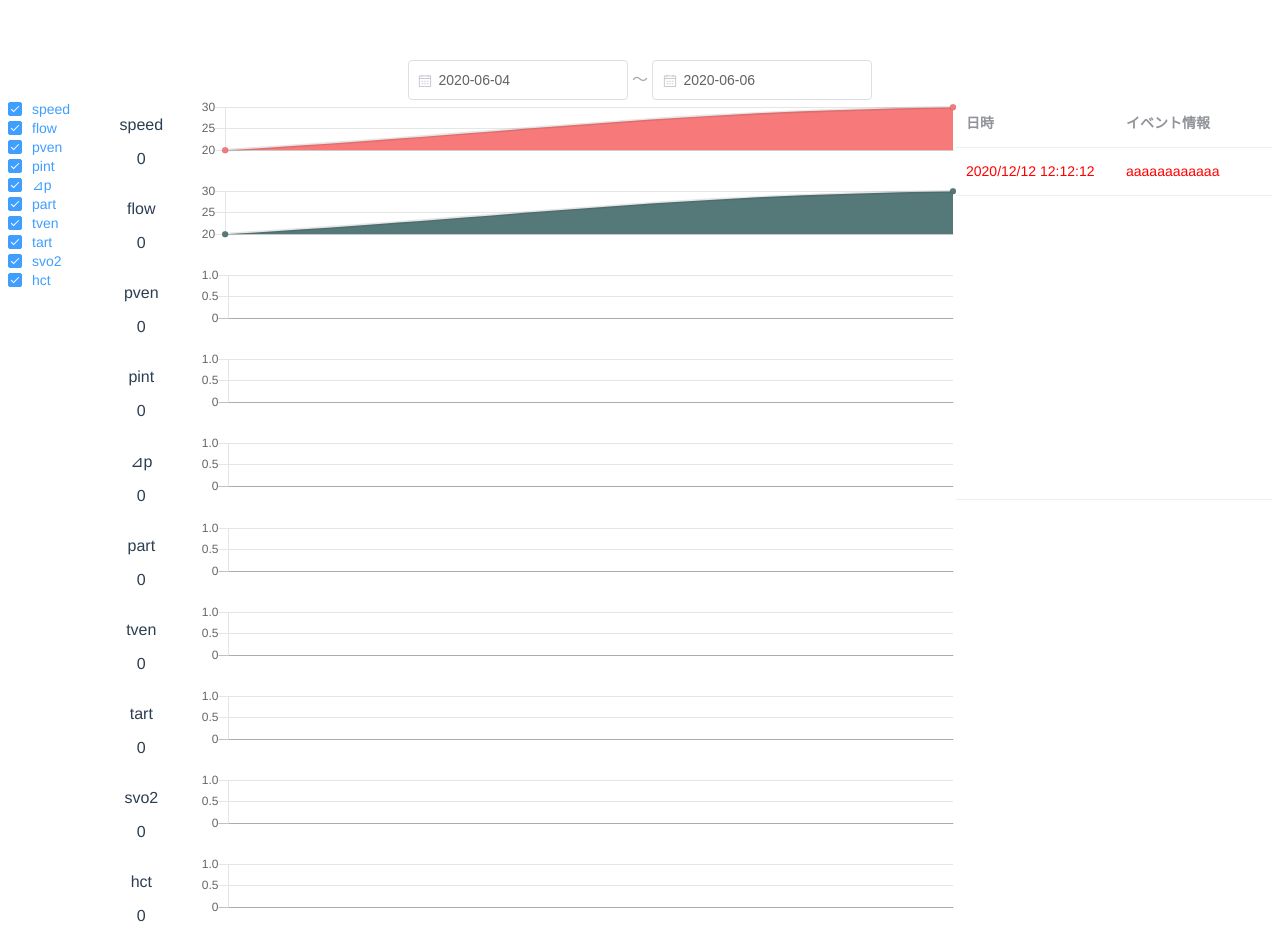
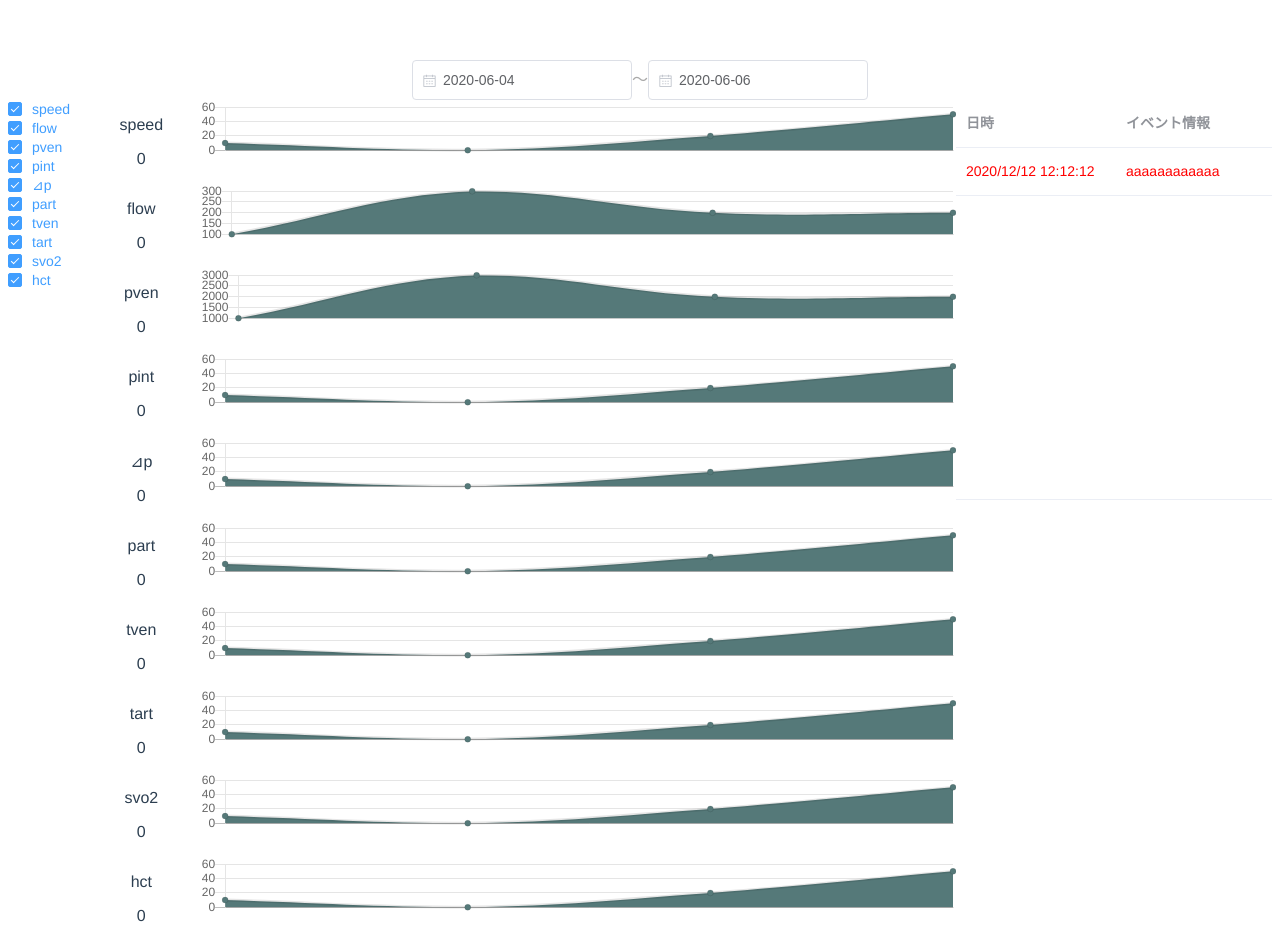
Before and after one commit to wazatoki/IotLogger, a Vue app in the folder client/: page / in a window 1280 px wide. Built offline with nearby package versions, Linux system fonts and the light colour scheme.

Commit message:
グラフ描画の調整

```diff
--- a/client/src/components/AlertLogs.vue
+++ b/client/src/components/AlertLogs.vue
@@ -9,15 +9,15 @@
 
 <script>
 export default {
-    name: 'AlertLogs',
-    props: {
-        alertData: Array,
-    },
-}
+  name: "AlertLogs",
+  props: {
+    alertData: Array
+  }
+};
 </script>
 
 <style scoped>
-  .alert-logs >>> .alert-item {
-    color: red;
-  }
+.alert-logs >>> .alert-item {
+  color: red;
+}
 </style>
--- a/client/src/components/BaseWrapper.vue
+++ b/client/src/components/BaseWrapper.vue
@@ -7,7 +7,7 @@
     </el-row>
     <el-row>
       <el-col :span="18">
-        <cyclic-logs></cyclic-logs>
+        <cyclic-logs v-bind:cyclickData="cyclickData"></cyclic-logs>
       </el-col>
       <el-col :span="6">
         <alert-logs v-bind:alertData="alertData"></alert-logs>
@@ -29,7 +29,8 @@ export default {
   },
   data() {
     return {
-      alertData: [{ date: "2020/12/12 12:12:12", name: "aaaaaaaaaaaa" }]
+      alertData: [{ date: "2020/12/12 12:12:12", name: "aaaaaaaaaaaa" }],
+      cyclickData: [{ datetime:"2020/12/12 12:12:12", speed: 10, flow: 100, pven: 1000 },{ datetime:"2020/12/12 12:12:13", speed: 0, flow: 300, pven: 3000 },{ datetime:"2020/12/12 12:12:14", speed: 20, flow: 200, pven: 2000 }, { datetime:"2020/12/12 12:12:15", speed: 50, flow: 200, pven: 2000 }]
     };
   }
 };
--- a/client/src/components/CyclicLogs.vue
+++ b/client/src/components/CyclicLogs.vue
@@ -145,6 +145,124 @@ export default {
   components: {
     GeneralChart
   },
+  props: {
+    cyclickData: Array
+  },
+  computed: {
+    speedData: function() {
+      let result = this.createChartDataObj();
+      for (let i = 0; i < this.cyclickData.length; i++) {
+        result.datasets[0].data.push({
+          x: this.cyclickData[i]["datetime"],
+          y: this.cyclickData[i]["speed"]
+        });
+      }
+      return result;
+    },
+    flowData: function() {
+      let result = this.createChartDataObj();
+      for (let i = 0; i < this.cyclickData.length; i++) {
+        result.datasets[0].data.push({
+          x: this.cyclickData[i]["datetime"],
+          y: this.cyclickData[i]["flow"]
+        });
+      }
+      return result;
+    },
+    pvenData: function() {
+      let result = this.createChartDataObj();
+      for (let i = 0; i < this.cyclickData.length; i++) {
+        result.datasets[0].data.push({
+          x: this.cyclickData[i]["datetime"],
+          y: this.cyclickData[i]["pven"]
+        });
+      }
+      return result;
+    },
+    pintData: function() {
+      let result = this.createChartDataObj();
+      for (let i = 0; i < this.cyclickData.length; i++) {
+        result.datasets[0].data.push({
+          x: this.cyclickData[i]["datetime"],
+          y: this.cyclickData[i]["speed"]
+        });
+      }
+      return result;
+    },
+    deltapData: function() {
+      let result = this.createChartDataObj();
+      for (let i = 0; i < this.cyclickData.length; i++) {
+        result.datasets[0].data.push({
+          x: this.cyclickData[i]["datetime"],
+          y: this.cyclickData[i]["speed"]
+        });
+      }
+      return result;
+    },
+    partData: function() {
+      let result = this.createChartDataObj();
+      for (let i = 0; i < this.cyclickData.length; i++) {
+        result.datasets[0].data.push({
+          x: this.cyclickData[i]["datetime"],
+          y: this.cyclickData[i]["speed"]
+        });
+      }
+      return result;
+    },
+    tvenData: function() {
+      let result = this.createChartDataObj();
+      for (let i = 0; i < this.cyclickData.length; i++) {
+        result.datasets[0].data.push({
+          x: this.cyclickData[i]["datetime"],
+          y: this.cyclickData[i]["speed"]
+        });
+      }
+      return result;
+    },
+    tartData: function() {
+      let result = this.createChartDataObj();
+      for (let i = 0; i < this.cyclickData.length; i++) {
+        result.datasets[0].data.push({
+          x: this.cyclickData[i]["datetime"],
+          y: this.cyclickData[i]["speed"]
+        });
+      }
+      return result;
+    },
+    svo2Data: function() {
+      let result = this.createChartDataObj();
+      for (let i = 0; i < this.cyclickData.length; i++) {
+        result.datasets[0].data.push({
+          x: this.cyclickData[i]["datetime"],
+          y: this.cyclickData[i]["speed"]
+        });
+      }
+      return result;
+    },
+    hctData: function() {
+      let result = this.createChartDataObj();
+      for (let i = 0; i < this.cyclickData.length; i++) {
+        result.datasets[0].data.push({
+          x: this.cyclickData[i]["datetime"],
+          y: this.cyclickData[i]["speed"]
+        });
+      }
+      return result;
+    }
+  },
+  methods: {
+    createChartDataObj() {
+      return {
+        datasets: [
+          {
+            label: "",
+            backgroundColor: "#557979",
+            data: []
+          }
+        ]
+      };
+    }
+  },
   data() {
     return {
       speed: 0,
@@ -171,27 +289,24 @@ export default {
         legend: {
           display: false
         },
+        scales: {
+          xAxes: [
+            {
+              type: "time",
+              time: {
+                unit: "hour",
+                unitStepSize: 2,
+                displayFormats: {
+                  hour: "h:mm"
+                },
+                tooltipFormat: "MM/DD h:mm:ss"
+              }
+            }
+          ]
+        },
         animation: false
       },
-      chartHeight: 35,
-      speedData: {
-        datasets: [
-          {
-            label: "",
-            backgroundColor: "#f87979",
-            data: [20, 30, 25]
-          }
-        ]
-      },
-      flowData: {
-        datasets: [
-          {
-            label: "",
-            backgroundColor: "#557979",
-            data: [20, 30, 25]
-          }
-        ]
-      }
+      chartHeight: 35
     };
   }
 };
@@ -203,8 +318,4 @@ div.select-chart {
   float: left;
   text-align: left;
 }
-
-div.chart-area {
-  max-height: 100px;
-}
 </style>
```
Also changed, not shown: client/src/components/SelectDate.vue (+4 -4 lines).
